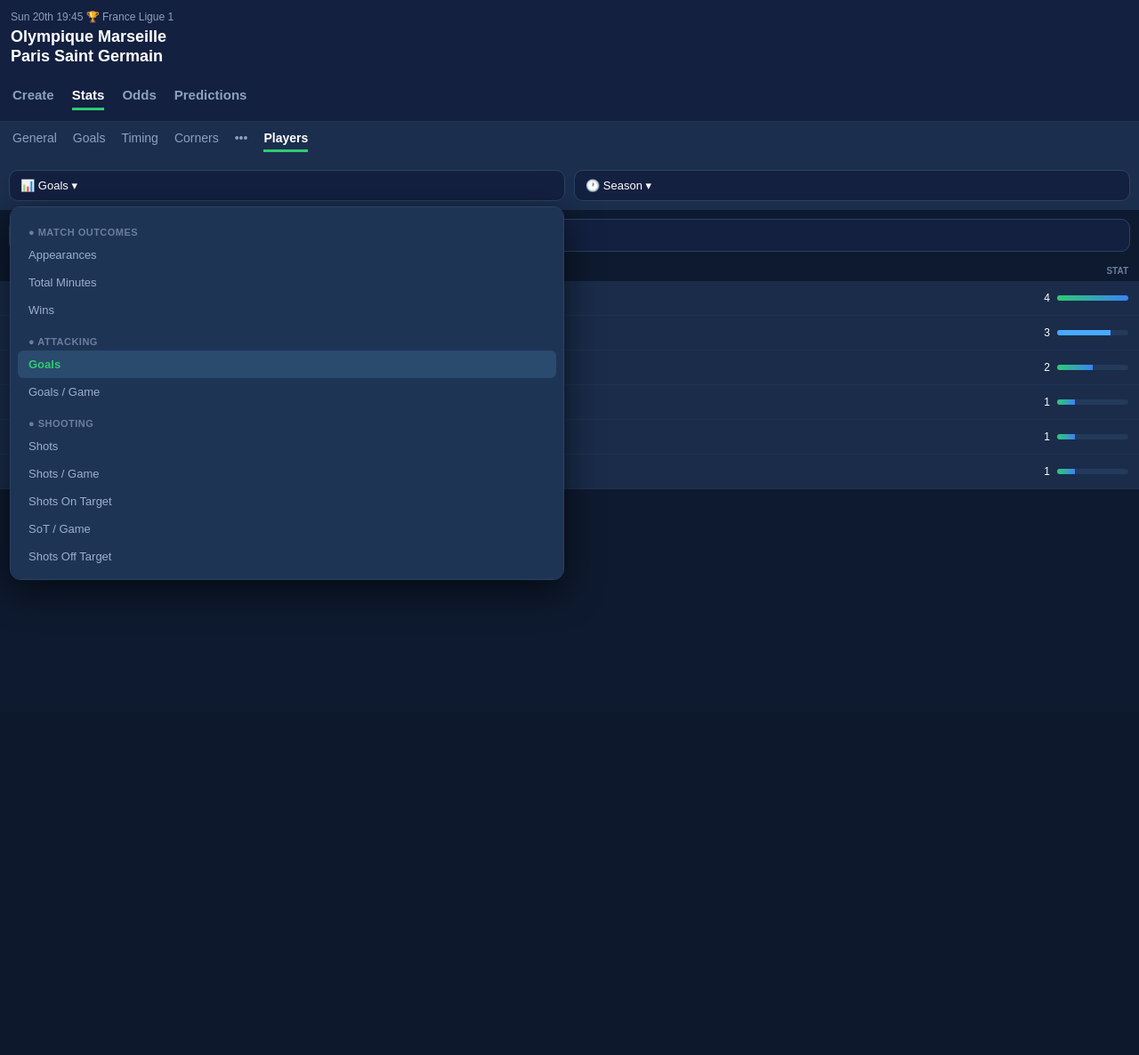
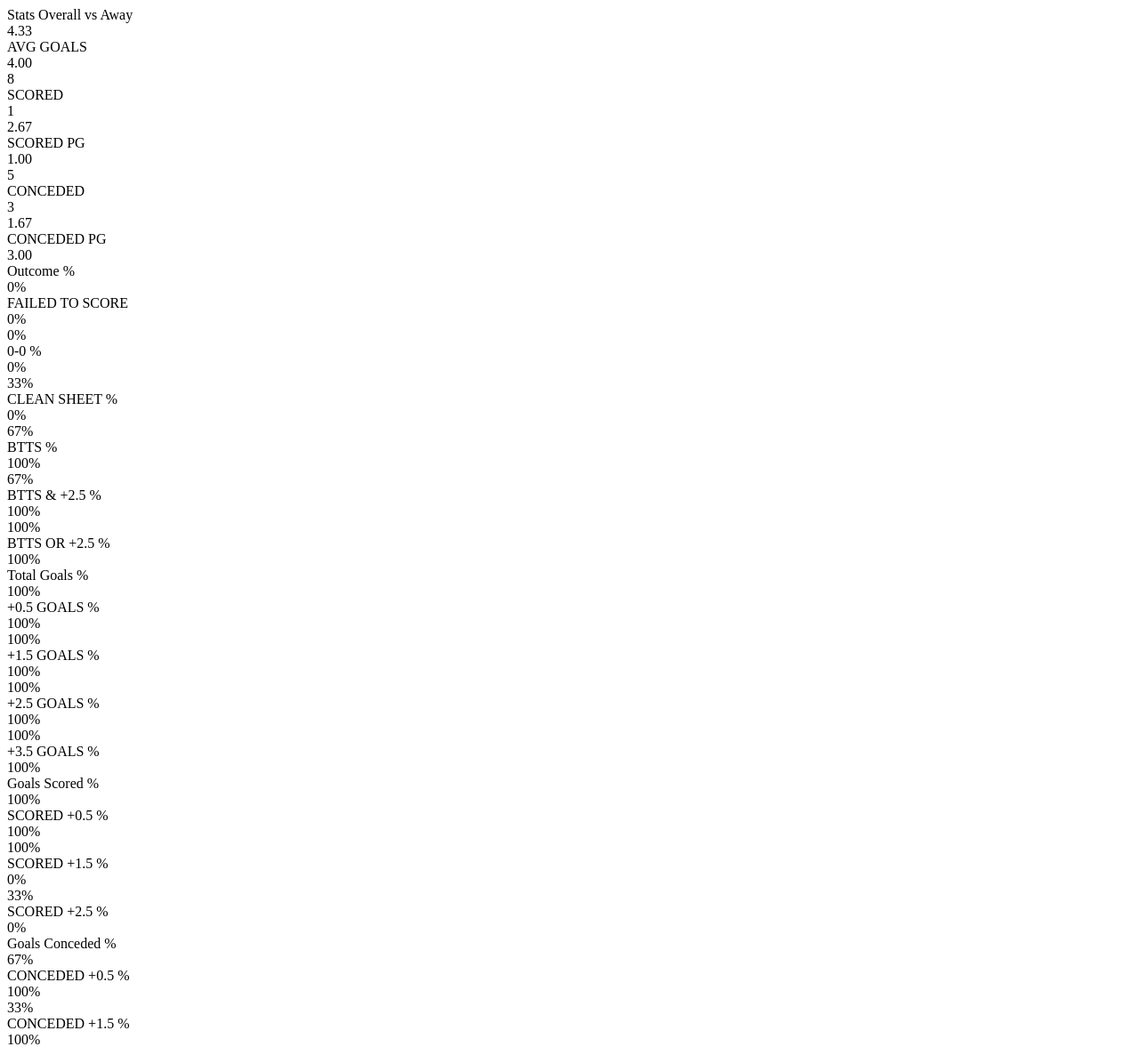
Before and after one commit to Abednico-byte/abed-predict-world, a Flask app: page /game/fr_l1/0 in a window 1280 px wide. Shown: the whole page at 89% size. Before the commit the page ends 662 px from the top, so only its background shows below. Run offline with Flask 3, Linux system fonts and the light colour scheme.

Commit message:
Update game.html

```diff
--- a/templates/game.html
+++ b/templates/game.html
@@ -1,137 +1,31 @@
-<!DOCTYPE html><html><head><meta name="viewport" content="width=device-width,initial-scale=1"><title>{{game}}</title><style>
-*{margin:0;padding:0;box-sizing:border-box}body{background:#0e1a2f;color:#cbd5e1;font-family:sans-serif;font-size:12px}
-.top{background:#132040;padding:12px}.m{font-size:18px;font-weight:800;color:#fff;line-height:22px;margin-top:4px}
-.tabs{display:flex;gap:20px;padding:12px 14px;background:#132040;border-bottom:1px solid #1e3354}.tab{color:#8da0bf;font-size:15px;font-weight:600;cursor:pointer;padding-bottom:6px}.tab.active{color:#fff;border-bottom:3px solid #2ecc71}
-.subs{display:flex;gap:18px;padding:10px 14px;background:#1b2e4e;overflow:auto;white-space:nowrap}.sub{color:#8da0bf;cursor:pointer;padding-bottom:5px;font-size:14px}.sub.active{color:#fff;border-bottom:3px solid #2ecc71;font-weight:700}
-.sec{background:#0c1830;padding:8px;text-align:center;font-weight:800;color:#fff;font-size:11px;border-top:1px solid #1e3354;border-bottom:1px solid #1e3354}
-.r{background:#1a2c4a;padding:10px 14px;border-bottom:1px solid #1e3354}.rtop{display:grid;grid-template-columns:65px 1fr 65px;text-align:center}.lv,.rv{font-weight:800;color:#fff;font-size:15px}.mid{font-size:10px;color:#8da0bf}
-.bar{height:6px;background:#233a5a;border-radius:10px;margin-top:6px;display:flex;position:relative}.bar .l{height:100%;background:#3b82f6}.bar .rbar{height:100%;background:#3b82f6;margin-left:auto}.bar::after{content:'';position:absolute;left:50%;top:0;bottom:0;width:2px;background:#0e1a2f}
-.hide{display:none!important}
-.pfilter{display:flex;gap:10px;padding:10px;background:#1b2e4e}.pdrop{flex:1;background:#132040;border:1px solid #2a4362;color:#fff;padding:9px 12px;border-radius:10px;font-size:13px;position:relative;cursor:pointer}
-.pmenu{position:absolute;top:40px;left:0;right:0;background:#1e3455;border:1px solid #2a4362;border-radius:12px;max-height:420px;overflow:auto;z-index:999;padding:8px;display:none;box-shadow:0 12px 40px rgba(0,0,0,.6)}.pmenu.open{display:block}
-.pitem{padding:8px 12px;color:#9bb0cc;font-size:13px;cursor:pointer;border-radius:6px}.pitem:hover,.pitem.active{background:#2a4a6e;color:#2ecc71;font-weight:700}
-.pcat{font-size:11px;color:#6b7f9e;font-weight:800;margin:14px 0 4px 12px;letter-spacing:.5px}
-.searchbox{width:calc(100% - 20px);background:#132040;border:1px solid #2a4362;color:#fff;padding:10px 12px;border-radius:10px;margin:10px}
-.prow{display:flex;justify-content:space-between;align-items:center;padding:12px;background:#1a2c4a;border-bottom:1px solid #1e3354}
-.sbar{width:80px;height:6px;background:#233a5a;border-radius:10px;overflow:hidden}.sfill{height:100%;background:linear-gradient(90deg,#2ecc71,#3b82f6)}
-</style></head><body>
-<div class="top"><div style="color:#8da0bf;font-size:12px">Sun 20th 19:45 🏆 France Ligue 1</div><div class="m">Olympique Marseille<br>Paris Saint Germain</div></div>
+<div id="tab-goals" class="hide">
+<div class="sec">Stats Overall vs Away</div>
+<div class="r"><div class="rtop"><div class="lv">4.33</div><div class="mid">AVG GOALS</div><div class="rv">4.00</div></div><div class="bar"><div class="l" style="width:52%"></div><div class="rbar" style="width:48%"></div></div></div>
+<div class="r"><div class="rtop"><div class="lv">8</div><div class="mid">SCORED</div><div class="rv">1</div></div><div class="bar"><div class="l" style="width:88%"></div><div class="rbar" style="width:12%"></div></div></div>
+<div class="r"><div class="rtop"><div class="lv">2.67</div><div class="mid">SCORED PG</div><div class="rv">1.00</div></div><div class="bar"><div class="l" style="width:72%"></div><div class="rbar" style="width:27%"></div></div></div>
+<div class="r"><div class="rtop"><div class="lv">5</div><div class="mid">CONCEDED</div><div class="rv">3</div></div><div class="bar"><div class="l" style="width:62%"></div><div class="rbar" style="width:38%"></div></div></div>
+<div class="r"><div class="rtop"><div class="lv">1.67</div><div class="mid">CONCEDED PG</div><div class="rv">3.00</div></div><div class="bar"><div class="l" style="width:35%"></div><div class="rbar" style="width:65%"></div></div></div>
 
-<div class="tabs">
-<div class="tab" onclick="showTop('create')">Create</div>
-<div class="tab active" id="t-stats" onclick="showTop('stats')">Stats</div>
-<div class="tab" onclick="showTop('odds')">Odds</div>
-<div class="tab" onclick="showTop('pred')">Predictions</div>
+<div class="sec">Outcome %</div>
+<div class="r"><div class="rtop"><div class="lv">0%</div><div class="mid">FAILED TO SCORE</div><div class="rv">0%</div></div><div class="bar"><div class="l" style="width:0%"></div><div class="rbar" style="width:0%"></div></div></div>
+<div class="r"><div class="rtop"><div class="lv">0%</div><div class="mid">0-0 %</div><div class="rv">0%</div></div><div class="bar"><div class="l" style="width:0%"></div><div class="rbar" style="width:0%"></div></div></div>
+<div class="r"><div class="rtop"><div class="lv">33%</div><div class="mid">CLEAN SHEET %</div><div class="rv">0%</div></div><div class="bar"><div class="l" style="width:33%"></div><div class="rbar" style="width:0%"></div></div></div>
+<div class="r"><div class="rtop"><div class="lv">67%</div><div class="mid">BTTS %</div><div class="rv">100%</div></div><div class="bar"><div class="l" style="width:40%"></div><div class="rbar" style="width:100%"></div></div></div>
+<div class="r"><div class="rtop"><div class="lv">67%</div><div class="mid">BTTS & +2.5 %</div><div class="rv">100%</div></div><div class="bar"><div class="l" style="width:40%"></div><div class="rbar" style="width:100%"></div></div></div>
+<div class="r"><div class="rtop"><div class="lv">100%</div><div class="mid">BTTS OR +2.5 %</div><div class="rv">100%</div></div><div class="bar"><div class="l" style="width:100%"></div><div class="rbar" style="width:100%"></div></div></div>
+
+<div class="sec">Total Goals %</div>
+<div class="r"><div class="rtop"><div class="lv">100%</div><div class="mid">+0.5 GOALS %</div><div class="rv">100%</div></div><div class="bar"><div class="l" style="width:100%"></div><div class="rbar" style="width:100%"></div></div></div>
+<div class="r"><div class="rtop"><div class="lv">100%</div><div class="mid">+1.5 GOALS %</div><div class="rv">100%</div></div><div class="bar"><div class="l" style="width:100%"></div><div class="rbar" style="width:100%"></div></div></div>
+<div class="r"><div class="rtop"><div class="lv">100%</div><div class="mid">+2.5 GOALS %</div><div class="rv">100%</div></div><div class="bar"><div class="l" style="width:100%"></div><div class="rbar" style="width:100%"></div></div></div>
+<div class="r"><div class="rtop"><div class="lv">100%</div><div class="mid">+3.5 GOALS %</div><div class="rv">100%</div></div><div class="bar"><div class="l" style="width:100%"></div><div class="rbar" style="width:100%"></div></div></div>
+
+<div class="sec">Goals Scored %</div>
+<div class="r"><div class="rtop"><div class="lv">100%</div><div class="mid">SCORED +0.5 %</div><div class="rv">100%</div></div><div class="bar"><div class="l" style="width:100%"></div><div class="rbar" style="width:100%"></div></div></div>
+<div class="r"><div class="rtop"><div class="lv">100%</div><div class="mid">SCORED +1.5 %</div><div class="rv">0%</div></div><div class="bar"><div class="l" style="width:100%"></div><div class="rbar" style="width:0%"></div></div></div>
+<div class="r"><div class="rtop"><div class="lv">33%</div><div class="mid">SCORED +2.5 %</div><div class="rv">0%</div></div><div class="bar"><div class="l" style="width:33%"></div><div class="rbar" style="width:0%"></div></div></div>
+
+<div class="sec">Goals Conceded %</div>
+<div class="r"><div class="rtop"><div class="lv">67%</div><div class="mid">CONCEDED +0.5 %</div><div class="rv">100%</div></div><div class="bar"><div class="l" style="width:67%"></div><div class="rbar" style="width:100%"></div></div></div>
+<div class="r"><div class="rtop"><div class="lv">33%</div><div class="mid">CONCEDED +1.5 %</div><div class="rv">100%</div></div><div class="bar"><div class="l" style="width:33%"></div><div class="rbar" style="width:100%"></div></div></div>
 </div>
-
-<div id="content-stats">
-<div class="subs">
-<div class="sub" onclick="showS('general')">General</div>
-<div class="sub" id="s-goals" onclick="showS('goals')">Goals</div>
-<div class="sub" onclick="showS('timing')">Timing</div>
-<div class="sub" onclick="showS('corners')">Corners</div>
-<div class="sub" id="s-more" onclick="toggleMore()">•••</div>
-<div class="sub" id="s-cards" onclick="showS('cards')" style="display:none">Cards</div>
-<div class="sub active" id="s-players" onclick="showS('players')">Players</div>
-</div>
-
-<div id="tab-general" class="hide"><div class="sec">General Stats</div><div class="r"><div class="rtop"><div class="lv">4.33</div><div class="mid">AVG GOALS</div><div class="rv">4.00</div></div></div></div>
-<div id="tab-goals" class="hide">
-<div class="sec">Overall vs Away</div>
-<div class="r"><div class="rtop"><div class="lv">4.33</div><div class="mid">AVG GOALS</div><div class="rv">4.00</div></div><div class="bar"><div class="l" style="width:52%"></div><div class="rbar" style="width:48%"></div></div></div>
-<div class="r"><div class="rtop"><div class="lv">100%</div><div class="mid">+2.5 GOALS %</div><div class="rv">100%</div></div></div>
-</div>
-<div id="tab-timing" class="hide"><div class="sec">Timing</div><div class="r">1ST GOAL AVG 9.00 vs 15.33</div></div>
-<div id="tab-corners" class="hide"><div class="sec">Corners</div><div class="r">12.0 vs 9.0 PG</div></div>
-<div id="tab-cards" class="hide"><div class="sec">Cards</div><div class="r">AVG CARDS 4.00 vs 3.33</div></div>
-
-<!-- PLAYERS TAB - THIS IS YOUR SCREENSHOT - UNDER GAME -->
-<div id="tab-players">
-<div class="pfilter">
-<div class="pdrop" id="d1" onclick="toggleMenu('m1')">📊 <span id="cat">Goals</span> ▾
-<div id="m1" class="pmenu open">
-<div class="pcat">● MATCH OUTCOMES</div>
-<div class="pitem" onclick="pick('Appearances')">Appearances</div>
-<div class="pitem" onclick="pick('Total Minutes')">Total Minutes</div>
-<div class="pitem" onclick="pick('Wins')">Wins</div>
-<div class="pcat">● ATTACKING</div>
-<div class="pitem active" onclick="pick('Goals')">Goals</div>
-<div class="pitem" onclick="pick('Goals / Game')">Goals / Game</div>
-<div class="pcat">● SHOOTING</div>
-<div class="pitem" onclick="pick('Shots')">Shots</div>
-<div class="pitem" onclick="pick('Shots / Game')">Shots / Game</div>
-<div class="pitem" onclick="pick('Shots On Target')">Shots On Target</div>
-<div class="pitem" onclick="pick('SoT / Game')">SoT / Game</div>
-<div class="pitem" onclick="pick('Shots Off Target')">Shots Off Target</div>
-<div class="pcat">● PASSING</div>
-<div class="pitem" onclick="pick('Passes')">Passes</div>
-<div class="pitem" onclick="pick('Pass Accuracy')">Pass Accuracy</div>
-<div class="pitem" onclick="pick('Key Passes')">Key Passes</div>
-<div class="pcat">● DEFENSIVE</div>
-<div class="pitem" onclick="pick('Tackles')">Tackles</div>
-<div class="pitem" onclick="pick('Clearances')">Clearances</div>
-<div class="pitem" onclick="pick('Duels')">Duels</div>
-<div class="pitem" onclick="pick('Duels Won')">Duels Won</div>
-<div class="pitem" onclick="pick('Aerials Won')">Aerials Won</div>
-<div class="pcat">● DISCIPLINE</div>
-<div class="pitem" onclick="pick('Fouls')">Fouls</div>
-<div class="pitem" onclick="pick('Fouls / Game')">Fouls / Game</div>
-<div class="pitem" onclick="pick('Fouls Drawn')">Fouls Drawn</div>
-<div class="pitem" onclick="pick('Yellow Cards')">Yellow Cards</div>
-</div>
-</div>
-<div class="pdrop" onclick="toggleMenu('m2')">🕐 <span>Season</span> ▾<div id="m2" class="pmenu"><div class="pitem">Season 24/25</div><div class="pitem">Last 10</div><div class="pitem">Home Only</div><div class="pitem">Away Only</div></div></div>
-</div>
-
-<input class="searchbox" placeholder="🔍 Search stats..." onkeyup="filterP(this.value)">
-<div style="display:flex;justify-content:space-between;padding:6px 12px;color:#6b7f9e;font-size:10px;font-weight:700"><div></div><div>STAT</div></div>
-
-<div id="plist">
-<div class="prow"><div style="color:#fff;font-weight:700">A. Gouiri - Marseille</div><div style="display:flex;gap:8px;align-items:center"><div style="color:#fff">4</div><div class="sbar"><div class="sfill" style="width:100%"></div></div></div></div>
-<div class="prow"><div style="color:#fff;font-weight:700">F. Torres Garcia - PSG</div><div style="display:flex;gap:8px;align-items:center"><div style="color:#fff">3</div><div class="sbar"><div class="sfill" style="width:75%;background:#4aa8ff"></div></div></div></div>
-<div class="prow"><div style="color:#fff;font-weight:700">M. Aoás Corrêa - PSG</div><div style="display:flex;gap:8px;align-items:center"><div style="color:#fff">2</div><div class="sbar"><div class="sfill" style="width:50%"></div></div></div></div>
-<div class="prow"><div style="color:#fff;font-weight:700">K. Hikram Abdallah - Marseille</div><div style="display:flex;gap:8px;align-items:center"><div style="color:#fff">1</div><div class="sbar"><div class="sfill" style="width:25%"></div></div></div></div>
-<div class="prow"><div style="color:#fff;font-weight:700">P. Højbjerg - Marseille</div><div style="display:flex;gap:8px;align-items:center"><div style="color:#fff">1</div><div class="sbar"><div class="sfill" style="width:25%"></div></div></div></div>
-<div class="prow"><div style="color:#fff;font-weight:700">V. Machado Ferreira - PSG</div><div style="display:flex;gap:8px;align-items:center"><div style="color:#fff">1</div><div class="sbar"><div class="sfill" style="width:25%"></div></div></div></div>
-</div>
-</div>
-</div>
-
-<div id="content-odds" class="hide"><div class="sec">Odds</div></div>
-<div id="content-pred" class="hide"><div class="sec">Predictions</div></div>
-<div id="content-create" class="hide"><div class="sec">Create</div></div>
-
-<script>
-function showS(n){
- document.querySelectorAll('[id^="tab-"]').forEach(e=>e.classList.add('hide'));
- document.getElementById('tab-'+n).classList.remove('hide');
- document.querySelectorAll('.sub').forEach(e=>e.classList.remove('active'));
- let el=document.getElementById('s-'+n); if(el) el.classList.add('active');
-}
-function showTop(n){ /* keep stats */ }
-function toggleMenu(id){
- let m=document.getElementById(id);
- let open=m.classList.contains('open');
- document.querySelectorAll('.pmenu').forEach(x=>x.classList.remove('open'));
- if(!open) m.classList.add('open');
-}
-function pick(v){
- document.getElementById('cat').innerText=v;
- document.getElementById('m1').classList.remove('open');
- document.querySelectorAll('.pitem').forEach(p=>p.classList.remove('active'));
- event.target.classList.add('active');
-}
-function filterP(q){
- q=q.toLowerCase();
- document.querySelectorAll('#plist .prow').forEach(r=>{
-  r.style.display=r.innerText.toLowerCase().includes(q)?'flex':'none';
- });
-}
-function toggleMore(){
- let c=document.getElementById('s-cards');
- c.style.display=c.style.display==='none'?'block':'none';
- document.getElementById('s-more').classList.toggle('active');
-}
-showS('players');
-</script>
-</body></html>
```
